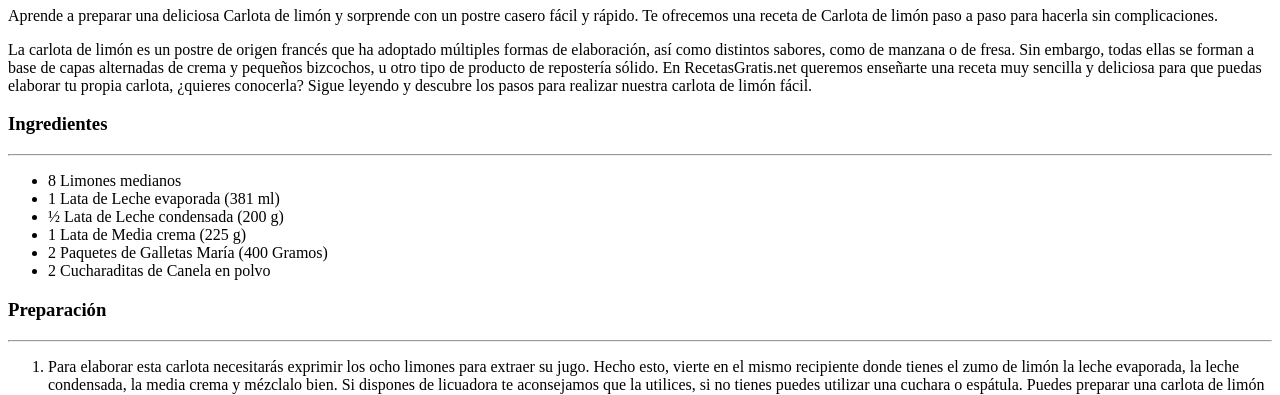
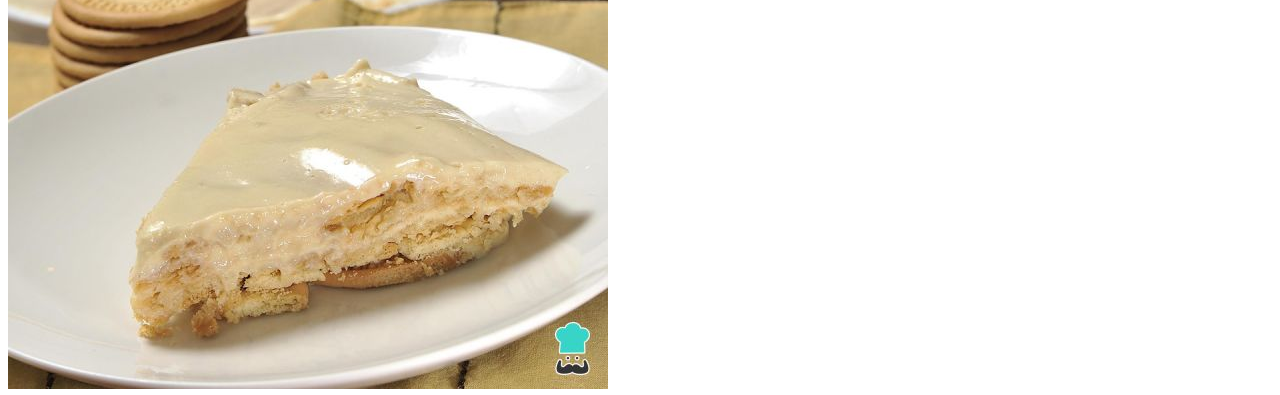
Before and after one commit to Miguelslo27/proyecto-recetas-de-la-abuela, a plain HTML site: page receta-carlota.html in a window 1280 px wide. Shown: the part 197-592 px from the top of the page. Drawn offline with Linux system fonts and the light colour scheme.

Commit message:
Agregue la imagen de la receta Carlota

```diff
--- a/receta-carlota.html
+++ b/receta-carlota.html
@@ -17,7 +17,7 @@
   <!-- src = source = origen / ruta relativa al documento -->
   <!-- width = ancho -->
   <!-- Height = alto -->
-  <img src="../imagenes/img_carlota_de_limon.jpg" alt="Receta de Carlota de limón">
+  <img src="images/img_carlota_de_limon.jpg" alt="Receta de Carlota de limón">
 
   <!-- Routa absoluta -->
   <!-- <img src="https://mylatinatable.com/wp-content/uploads/2016/04/carlota-1-1024x599.jpg" alt="Receta de Carlota de limón"> -->
```
Also changed, not shown: images/img_carlota_de_limon.jpg (added).
